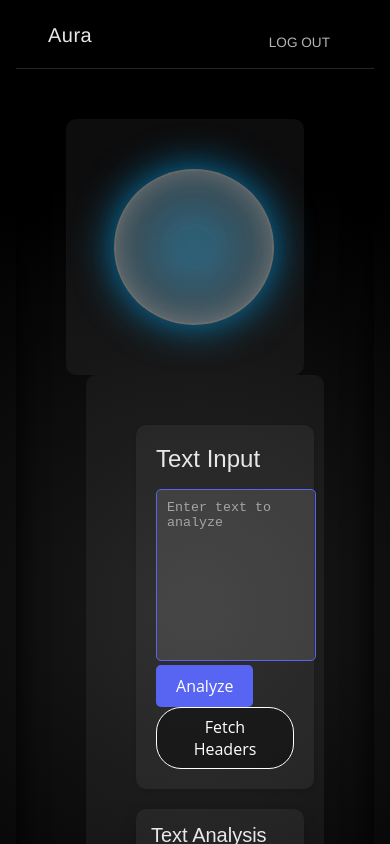
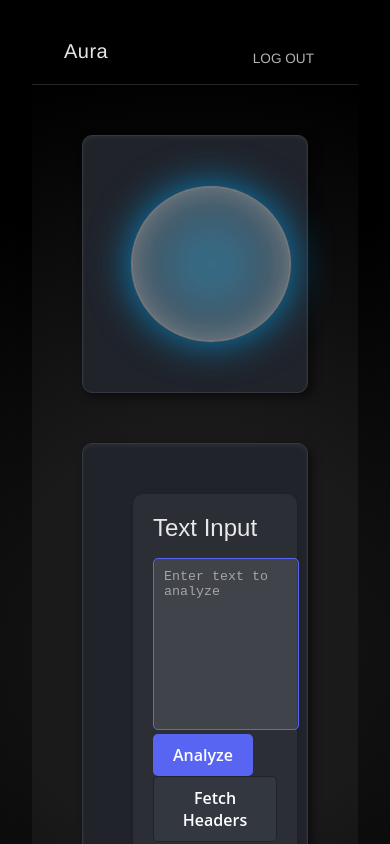
Before and after one commit to uxlyne/auric, a React (Create React App) app: page / in a window 390 px wide. Shown: the top 844 px of the page. Built offline with nearby package versions, Linux system fonts and the light colour scheme.

Commit message:
UI Layout Fix

```diff
--- a/src/pages/Main.js
+++ b/src/pages/Main.js
@@ -4,37 +4,19 @@ import Header from '../components/Header';
 import Footer from '../components/Footer';
 import TextInput from '../components/TextInput';
 import TextAnalysis from '../components/TextAnalysis';
-import '../styles/Main.css'; // Your existing Main.css
+import '../styles/Main.css'; // Ensure this path is correct for your project structure
 
 const Main = () => {
   return (
-    <div>
+    <div className="app">
       <Header />
       <div className="main-container">
-        {/* Add the particle container for the background effect */}
-        <div className="particle-container">
-          {[...Array(50)].map((_, i) => (
-            <div
-              key={i}
-              className="particle"
-              style={{
-                '--random-delay': Math.random(),
-                top: `${Math.random() * 100}%`,
-                left: `${Math.random() * 100}%`,
-              }}
-            ></div>
-          ))}
-        </div>
-
         <div className="content">
           <div className="left-panel">
             <Aura />
           </div>
           <div className="right-panel">
-            {/* Add the TextInput component */}
             <TextInput />
-
-            {/* Add the TextAnalysis component */}
             <TextAnalysis />
           </div>
         </div>
@@ -42,7 +24,6 @@ const Main = () => {
       <Footer />
     </div>
   );
-}
-
+};
 
 export default Main;
--- a/src/styles/Main.css
+++ b/src/styles/Main.css
@@ -8,9 +8,14 @@
   --button-border-color: #ffffff;
   --button-hover-background: #ffffff;
   --button-hover-border: #000000;
-  --panel-background-color: rgba(255, 255, 255, 0.05);
-  --inset-shadow: inset 0 0 30px #000000;
-  --panel-flex-basis: 0; /* Define an appropriate value for --panel-flex-basis */
+  --panel-background-color: #20232a;
+  --panel-border-color: #333740;
+  --panel-inset-glow: rgba(255, 255, 255, 0.05);
+  --panel-box-shadow: 4px 4px 10px 0 rgba(0, 0, 0, 0.5);
+  --input-background-color: #181a1f;
+  --button-background-color: #333740;
+  --button-hover-background-color: #4b4f58;
+  --button-hover-border-color: #5a5f6a;
 }
 
 .app {
@@ -26,10 +31,11 @@
 .main-container {
   flex: 1;
   display: flex;
-  justify-content: space-around;
+  justify-content: center;
   align-items: center;
   padding: var(--content-spacing);
-  box-shadow: var(--inset-shadow);
+  position: relative;
+  background: radial-gradient(circle at center, var(--background-gradient-center) 35%, var(--background-edge) 100%);
 }
 
 .header, .footer {
@@ -43,50 +49,50 @@
 
 .content {
   display: flex;
-  width: calc(100% - 2 * var(--content-spacing));
+  justify-content: center;
+  gap: var(--content-spacing);
   max-width: 1200px;
   margin: auto;
 }
 
 .left-panel, .right-panel {
-  flex: 0 1 var(--panel-flex-basis);
+  flex: 1;
   display: flex;
   flex-direction: column;
   padding: var(--content-spacing);
   background-color: var(--panel-background-color);
+  border: 1px solid var(--panel-border-color);
   border-radius: 10px;
-}
-
-.left-panel {
-  margin-right: 20px;
-}
-
-.right-panel {
-  margin-left: 20px;
+  box-shadow: var(--panel-box-shadow), inset 0 2px 4px var(--panel-inset-glow);
+  color: var(--text-color);
 }
 
 .text-input, .text-analysis {
   width: 100%;
   margin-bottom: var(--content-spacing);
-  border: 1px solid var(--button-border-color);
-  background-color: transparent;
+  border: 1px solid var(--panel-border-color);
+  background-color: var(--input-background-color);
   color: var(--text-color);
-  padding: 10px;
-  /* margin: 10px; Remove this line */
+  padding: 15px;
+  border-radius: 8px;
+  box-shadow: inset 0 1px 3px 0 rgba(0, 0, 0, 0.2);
 }
 
 button {
-  background: rgba(0, 0, 0, 0.4);
+  background-color: var(--button-background-color);
   color: var(--text-color);
-  border: 1px solid var(--button-border-color);
-  border-radius: 25px;
-  transition: background-color 0.3s ease, border-color 0.3s ease;
+  border: 1px solid var(--panel-background-color);
+  border-radius: 5px;
+  padding: 10px 20px;
+  font-size: 1rem;
+  font-weight: 600;
+  transition: all 0.3s ease;
 }
 
 button:hover {
-  background: var(--button-hover-background);
-  color: var(--button-hover-border);
-  border-color: var(--button-hover-border);
+  background-color: var(--button-hover-background-color);
+  border-color: var(--button-hover-border-color);
+  box-shadow: 0 4px 8px 0 rgba(0, 0, 0, 0.2);
 }
 
 @media (max-width: 768px) {
@@ -95,5 +101,7 @@ button:hover {
     width: 100%;
   }
 
-  /* You can remove the button styles in smaller screens if desired */
+  .left-panel, .right-panel {
+    margin: 0;
+  }
 }
```
